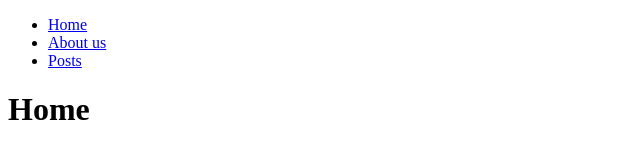
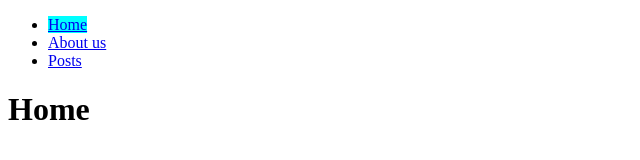
Before and after one commit to chiaraalle/react-router, a React (Vite) app: page / in a window 1280 px wide. Shown: the top 160 px of the page, without its empty margins (0-640 px from the left). Built offline with nearby package versions, Linux system fonts and the light colour scheme.

Commit message:
add:fine esercizio (primaparte)

```diff
--- a/src/index.css
+++ b/src/index.css
@@ -0,0 +1,3 @@
+.active{
+    background-color: aqua;
+}
```
